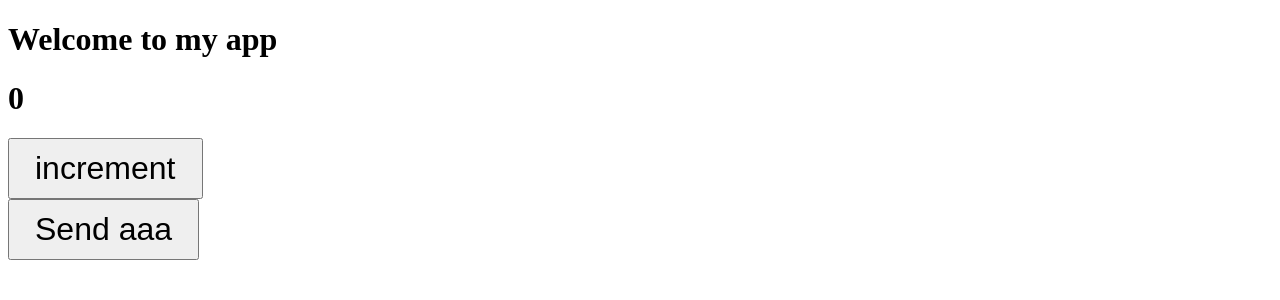
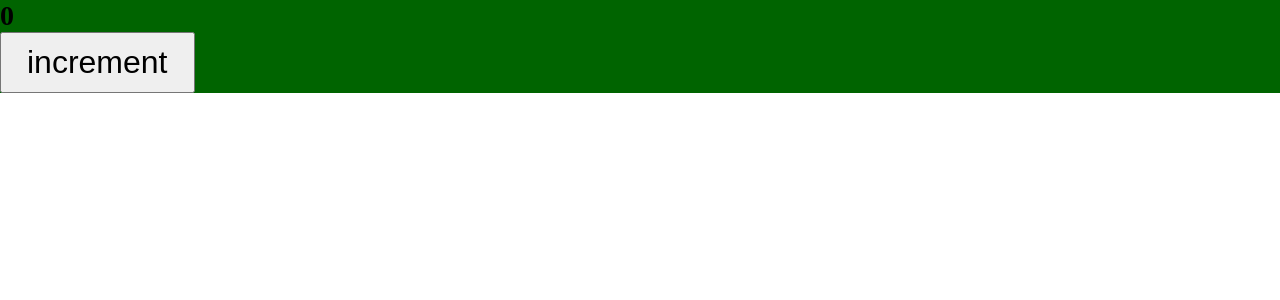
Before and after one commit to MaxAndreev27/react-advanced-ulbi, a React app: page / in a window 1280 px wide. Shown: the top 300 px of the page. Built offline with nearby package versions, Linux system fonts and the light colour scheme.

Commit message:
Adjust Css modules, css classes name for isolation

```diff
--- a/package.json
+++ b/package.json
@@ -22,6 +22,7 @@
     "@types/webpack-dev-server": "^4.7.1",
     "css-loader": "^7.1.2",
     "html-webpack-plugin": "^5.6.3",
+    "mini-css-extract-plugin": "^2.9.2",
     "sass": "^1.83.1",
     "sass-loader": "^16.0.4",
     "style-loader": "^4.0.0",
--- /dev/null
+++ b/src/App.tsx
@@ -0,0 +1,12 @@
+import {Counter} from "./components/Counter";
+import './index.scss';
+
+const App = () => {
+    return (
+        <div className="app">
+            <Counter />
+        </div>
+    )
+}
+
+export default App;
--- a/src/components/Counter.scss
+++ b/src/components/Counter.module.scss
@@ -1,4 +1,4 @@
-button {
+.button {
   padding: 10px 25px;
   font-size: 2rem;
 }
--- a/src/components/Counter.tsx
+++ b/src/components/Counter.tsx
@@ -1,5 +1,6 @@
 import {useState} from "react";
-import './Counter.scss';
+// import './Counter.module.scss';
+import * as classes from './Counter.module.scss';
 
 export const Counter = () => {
     const [count, setCount] = useState(0);
@@ -9,7 +10,7 @@
     return (
         <div>
             <h1>{count}</h1>
-            <button onClick={increment}>increment</button>
+            <button className={classes.button} onClick={increment}>increment</button>
         </div>
     )
 }
--- /dev/null
+++ b/src/index.scss
@@ -0,0 +1,10 @@
+* {
+  margin: 0;
+  padding: 0;
+  box-sizing: border-box;
+}
+
+.app {
+  font-size: 14px;
+  background-color: darkgreen;
+}
--- a/src/index.tsx
+++ b/src/index.tsx
@@ -1,12 +1,8 @@
 import { createRoot } from 'react-dom/client';
-import {Counter} from "./components/Counter";
+import App from "./App";
 
 const domNode = document.getElementById('root');
 const root = createRoot(domNode);
 root.render(
-    <div>
-        <h1>Welcome to my app</h1>
-        <Counter></Counter>
-        <button>Send aaa</button>
-    </div>
+    <App />
 );
```
Also changed, not shown: src/global.d.ts (added, +7 -0 lines), 4 other files (tests, documents, lock files or other folders).
